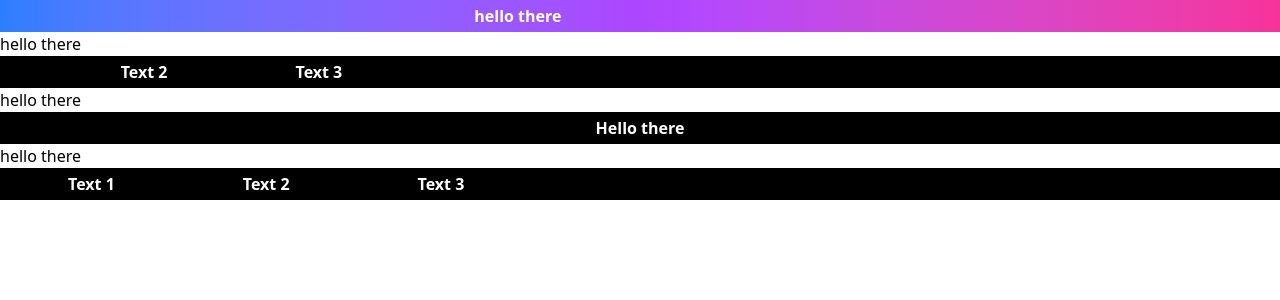
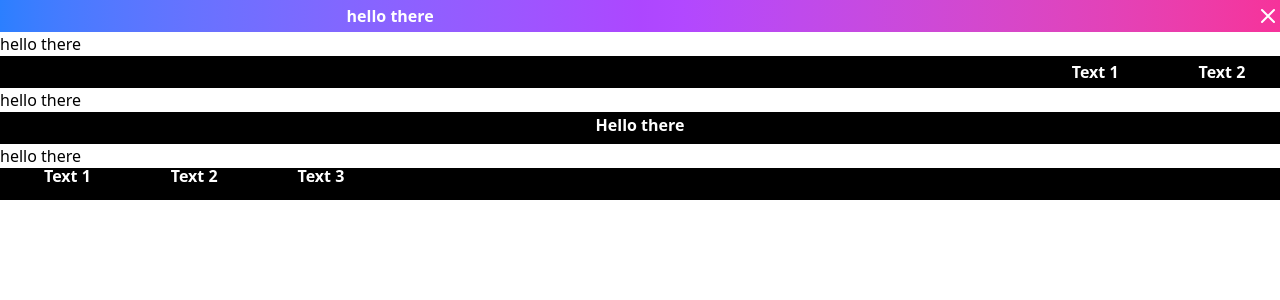
Before and after one commit to Pradikshan/react-animated-banner, a React (Vite) app: page / in a window 1280 px wide. Shown: the top 300 px of the page. Built offline with nearby package versions, Linux system fonts and the light colour scheme.

Commit message:
Made minor changes

```diff
--- a/src/components/Banner.tsx
+++ b/src/components/Banner.tsx
@@ -1,65 +1,117 @@
-import React from "react";
+import React, { useState } from "react";
 import { AnimationType } from "../types/types";
 import { motion } from "motion/react";
 
 interface BannerProps {
-  text: string;
+  text?: string;
   textArray?: string[];
+  textStyles?: string;
   backgroundColor?: string;
+
   textColor?: string;
+  width?: string;
+  height?: string;
   padding?: string;
   animation?: AnimationType;
-  carouselConfig?: {
   duration?: number;
-  };
+  closeIconVisible?: boolean;
 }
 
 const Banner: React.FC<BannerProps> = ({
   text,
   textArray,
+  textStyles,
   backgroundColor = "bg-black",
   textColor = "text-white",
+  width = "w-full",
+  height = "h-auto",
   padding = "p-1",
   animation = "carousel",
-  carouselConfig = { duration: 10 },
+  duration = 5,
+  closeIconVisible = false,
 }) => {
-  const carouselAnimationSettings = {
+  const [closeIcon, setCloseIcon] = useState<boolean>(closeIconVisible);
+  const [closeBanner, setCloseBanner] = useState<boolean>(false);
+
+  const carouselAnimationConfig = {
     initial: { x: "100%" },
     animate: { x: "-100%" },
     transition: {
       repeat: Infinity,
-      duration: carouselConfig.duration,
+      duration: duration,
       ease: "linear",
+    },
+  };
+
+  const verticalCarouselAnimationConfig = {
+    initial: { y: "100%" },
+    animate: { y: ["100%", "0%", "0%", "-100%"] },
+    transition: {
+      repeat: Infinity,
+      duration: duration,
+      ease: "linear",
+      times: [0, 0.4, 0.6, 1],
     },
   };
 
   const springAnimationConfig = {};
 
-  const animationProps =
-    animation === "carousel"
-      ? carouselAnimationSettings
-      : springAnimationConfig;
+  let animationProps;
+
+  switch (animation) {
+    case "carousel":
+      animationProps = carouselAnimationConfig;
+      break;
+
+    case "verticalCarousel":
+      animationProps = verticalCarouselAnimationConfig;
+      break;
+
+    case "spring":
+      animationProps = springAnimationConfig;
+      break;
+  }
 
   return (
+    <>
+      {!closeBanner && (
         <div
-      className={`w-full h-auto overflow-hidden ${padding} ${backgroundColor} ${textColor}`}
+          className={`relative overflow-hidden ${width} ${height} ${padding} ${backgroundColor} ${textColor}`}
         >
+          {closeIcon && (
+            <svg
+              className="absolute right-0 w-6 h-6 cursor-pointer"
+              xmlns="http://www.w3.org/2000/svg"
+              fill="none"
+              viewBox="0 0 24 24"
+              stroke="currentColor"
+              strokeWidth={2}
+              onClick={() => setCloseBanner(true)}
+            >
+              <path
+                strokeLinecap="round"
+                strokeLinejoin="round"
+                d="M6 18L18 6M6 6l12 12"
+              />
+            </svg>
+          )}
+
           {textArray ? (
             <motion.div {...animationProps} className="flex">
               {textArray.map((item, index) => (
-            <div className="mx-16">
-              <p className="text-center font-bold" key={index}>
+                <p className={`${textStyles}`} key={index}>
                   {item}
                 </p>
-            </div>
               ))}
             </motion.div>
           ) : (
             <motion.div {...animationProps}>
-          <p className="text-center font-bold">{text}</p>
+              <p className={`${textStyles}`}>{text}</p>
             </motion.div>
           )}
         </div>
+      )}
+    </>
   );
 };
 
```
Lines whose indentation alone changed are shown as unchanged.
